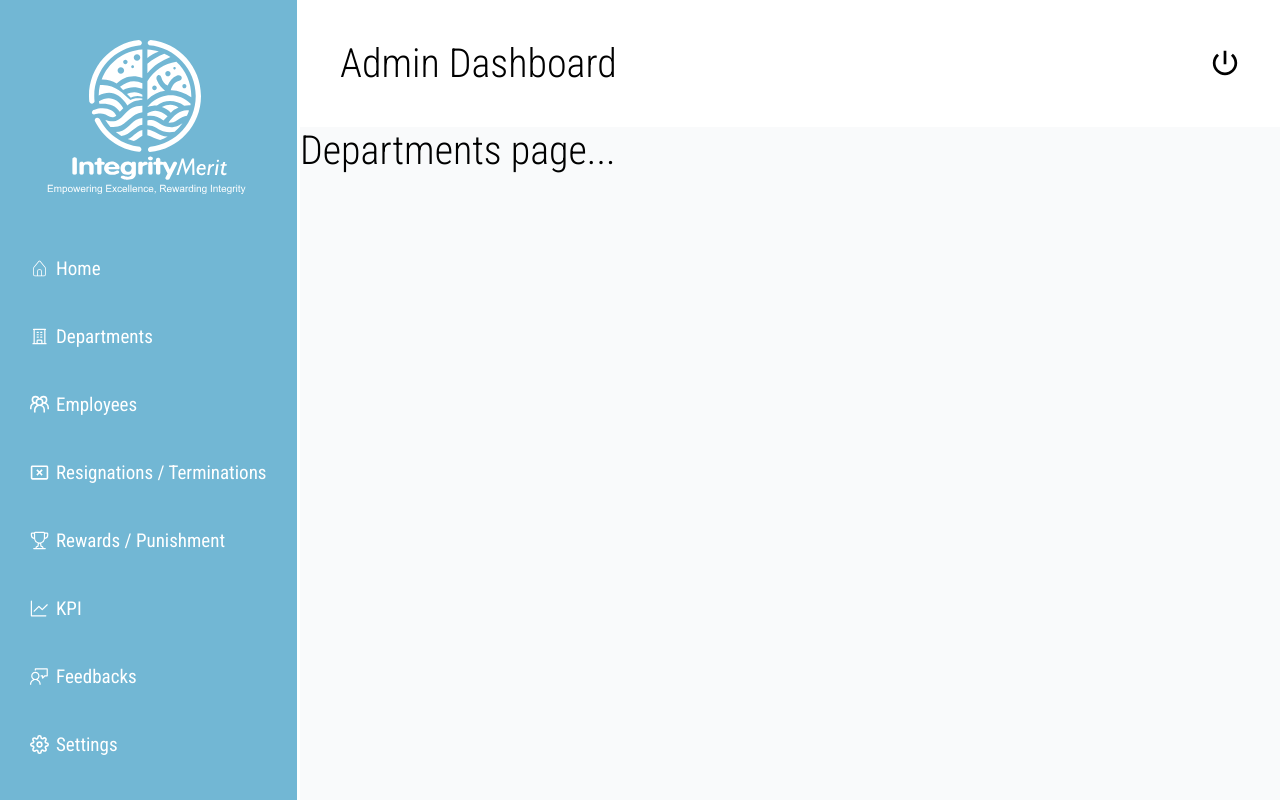
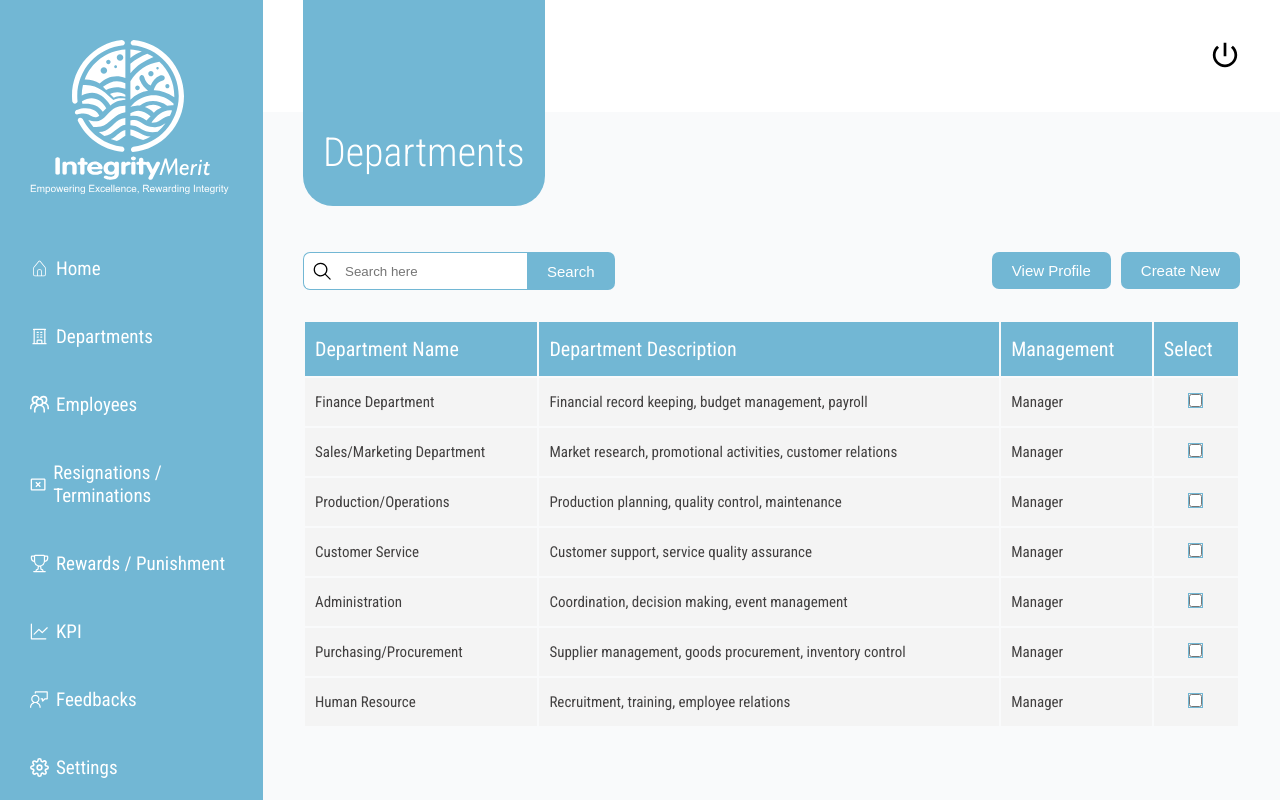
Before and after one commit to Amusah/Integrity-merit, a React (Vite) app: page /departments in a window 1280 px wide. Shown: the top 800 px of the page. Built offline with nearby package versions, Linux system fonts and the light colour scheme.

Commit message:
Laid out departments route

```diff
--- a/src/components/AppLayout.jsx
+++ b/src/components/AppLayout.jsx
@@ -1,19 +1,27 @@
-import { Outlet } from "react-router-dom";
+import { Outlet, useLocation } from "react-router-dom";
+import { styled } from "styled-components";
+import { breakPoints } from "../styles/breakpoints";
 
 import Sidebar from "./Sidebar";
 import Header from "./Header";
-import { styled } from "styled-components";
 import Container from "./Container";
+import TitleBadge from "./TitleBadge";
 
 const StyledAppLayout = styled.div`
-  display: grid;
+  /* display: grid;
   grid-template-columns: 30rem 1fr;
-  grid-template-rows: auto 1fr;
-  min-height: 100vh;
+  grid-template-rows: auto 1fr; */
+  /* position: relative; */
+  /* min-height: 100vh; */
 
-  & .aside {
-    position: relative;
-    grid-row: 1 / -1;
+  display: flex;
+
+  & .mainContainer{
+    width: 100%;
+  }
+
+  ${breakPoints.laptopScreen} {
+    /* position: relative; */
   }
 `;
 
@@ -23,17 +31,28 @@ const Main = styled.main`
 `;
 
 const AppLayout = () => {
+  const { pathname } = useLocation();
+  const location = pathname.split("/")[1];
+
+  //location === "dashboard" ? `Admin ${location}` : `${location}`;
+  // const pageTitle =
+  console.log(location);
+
   return (
     <StyledAppLayout>
-      <Header>
-        <h1>Admin Dashboard</h1>
-      </Header>
-      <div className="aside">
-        <Sidebar />
+      <Sidebar />
+      <div className="mainContainer">
+        <Header>
+          {location === "dashboard" ? (
+            <h1>Admin Dashboard</h1>
+          ) : (
+            <TitleBadge pageTitle={location} />
+          )}
+        </Header>
+        <Main>
+          <Outlet />
+        </Main>
       </div>
-      <Main>
-        <Outlet />
-      </Main>
     </StyledAppLayout>
   );
 };
--- a/src/components/Header.jsx
+++ b/src/components/Header.jsx
@@ -1,3 +1,5 @@
+import { useLocation } from "react-router-dom";
+
 import { styled } from "styled-components";
 import { IoMdPower } from "react-icons/io";
 
@@ -7,12 +9,18 @@ const StyledHeader = styled.header`
   justify-content: space-between;
   align-items: center;
   padding: 4rem 4rem;
-`
+  position: relative;
+  /* margin-bottom: 10rem; */
+`;
 const iconStyles = {
   cursor: "pointer",
-}
+  marginLeft: 'auto'
+};
 
 const Header = ({ children }) => {
+  const { pathname } = useLocation();
+  const location = pathname.split("/")[1];
+
   return (
     <StyledHeader>
       {children}
@@ -21,6 +29,6 @@ const Header = ({ children }) => {
       </span>
     </StyledHeader>
   );
-}
+};
 
-export default Header
+export default Header;
--- a/src/components/MainNav.jsx
+++ b/src/components/MainNav.jsx
@@ -10,6 +10,7 @@ import { GoTrophy } from "react-icons/go";
 import { GoGraph } from "react-icons/go";
 import { VscFeedback } from "react-icons/vsc";
 import { FiSettings } from "react-icons/fi";
+import { breakPoints } from "../styles/breakpoints";
 
 const NavList = styled.ul`
   display: flex;
@@ -17,7 +18,7 @@ const NavList = styled.ul`
   justify-content: center;
   flex-direction: column;
   gap: 4.5rem;
-  align-items: left
+  /* align-items: left; */
 `;
 
 const StyledNavLink = styled(NavLink)`
@@ -39,9 +40,6 @@ const StyledNavLink = styled(NavLink)`
     text-underline-offset: 1rem;
   }
 
-  /* & span{
-    display: none;
-  } */
 `;
 
 const iconStyle = {
@@ -52,52 +50,52 @@ const iconStyle = {
 const MainNav = () => {
   return (
     <nav>
-      <NavList>
+      <NavList className="navList">
         <li>
-          <StyledNavLink to="/">
-            <CiHome />
+          <StyledNavLink className="navLink" to="/">
+            <CiHome className="icon" />
             <span>Home</span>
           </StyledNavLink>
         </li>
         <li>
-          <StyledNavLink to="/departments">
-            <HiOutlineBuildingOffice />
+          <StyledNavLink className="navLink" to="/departments">
+            <HiOutlineBuildingOffice className="icon" />
             <span>Departments</span>
           </StyledNavLink>
         </li>
         <li>
-          <StyledNavLink to="/employees">
-            <GrGroup />
+          <StyledNavLink className="navLink" to="/employees">
+            <GrGroup className="icon" />
             <span>Employees</span>
           </StyledNavLink>
         </li>
         <li>
-          <StyledNavLink to="/resignations">
-            <MdOutlineCancelPresentation />
+          <StyledNavLink className="navLink" to="/resignations">
+            <MdOutlineCancelPresentation className="icon" />
             <span>Resignations / Terminations</span>
           </StyledNavLink>
         </li>
         <li>
-          <StyledNavLink to="/rewards">
-            <GoTrophy />
+          <StyledNavLink className="navLink" to="/rewards">
+            <GoTrophy className="icon" />
             <span>Rewards / Punishment</span>
           </StyledNavLink>
         </li>
         <li>
-          <StyledNavLink to="/kpi">
-            <GoGraph />
+          <StyledNavLink className="navLink" to="/kpi">
+            <GoGraph className="icon" />
             <span>KPI</span>
           </StyledNavLink>
         </li>
         <li>
-          <StyledNavLink to="/feedbacks">
-            <VscFeedback />
+          <StyledNavLink className="navLink" to="/feedbacks">
+            <VscFeedback className="icon" />
             <span>Feedbacks</span>
           </StyledNavLink>
         </li>
         <li>
-          <StyledNavLink>
-            <FiSettings />
+          <StyledNavLink className="navLink">
+            <FiSettings className="icon" />
             <span>Settings</span>
           </StyledNavLink>
         </li>
--- a/src/components/Sidebar.jsx
+++ b/src/components/Sidebar.jsx
@@ -5,26 +5,33 @@ import MainNav from "./MainNav"
 import Profile from "./Profile";
 import Logo from './Logo';
 import { desktop } from "../assets"
+import { breakPoints } from "../styles/breakpoints";
 
 
 const StyledSidebar = styled.aside`
   background-color: var(--light-primary);
   padding: 4rem 3rem;
-
   /* grid-row: 1 / -1; */
   display: flex;
   flex-direction: column;
   gap: 3.2rem;
-  min-height: 100vh;
-  position: absolute;
+  /* width: 30%; */
+  /* min-height: 100vh; */
+
+  ${breakPoints.laptopScreen} {
+    /* position: absolute; */
+    /* left: -20%; */
+    /* z-index: 5; */
+  }
+
+  /* right: 90%; */
   /* left: -50%; */
-
 `;
 
 
 const Sidebar = () => {
   return (
-    <StyledSidebar>
+    <StyledSidebar className="sideBar">
       <Logo src={desktop.logo} />
       <MainNav />
       <Profile />
--- /dev/null
+++ b/src/components/TitleBadge.jsx
@@ -0,0 +1,29 @@
+import styled from "styled-components";
+
+const Badge = styled.div`
+  background-color: var(--light-primary);
+  color: #fff;
+  /* width: 20rem; */
+  height: 30rem;
+  padding: 3rem 2rem;
+  border-bottom-left-radius: 3rem;
+  border-bottom-right-radius: 3rem;
+  display: flex;
+  align-items: flex-end;
+  text-transform: capitalize;
+  position: absolute;
+  & div {
+  }
+`;
+
+function TitleBadge({ pageTitle }) {
+  return (
+    <Badge>
+      <div>
+        <h1>{pageTitle}</h1>
+      </div>
+    </Badge>
+  );
+}
+
+export default TitleBadge;
--- a/src/index.js
+++ b/src/index.js
@@ -1,4 +1,4 @@
-import { desktop } from './assets';
+import { desktop } from "./assets";
 
 const { holiday, leave, notice, permissions, salary, birthday } = desktop;
 
@@ -111,3 +111,54 @@ export const features = [
   //   id:
   // }
 ];
+
+export const departments = [
+  {
+    id: "finanace",
+    name: "Finance Department",
+    description: "Financial record keeping, budget management, payroll",
+    management: "Manager",
+  },
+
+  {
+    id: "sales",
+    name: "Sales/Marketing Department",
+    description: "Market research, promotional activities, customer relations",
+    management: "Manager",
+  },
+
+  {
+    id: "production",
+    name: "Production/Operations",
+    description: "Production planning, quality control, maintenance",
+    management: "Manager",
+  },
+
+  {
+    id: "customer-service",
+    name: "Customer Service",
+    description: "Customer support, service quality assurance",
+    management: "Manager",
+  },
+
+  {
+    id: "administration",
+    name: "Administration",
+    description: "Coordination, decision making, event management",
+    management: "Manager",
+  },
+
+  {
+    id: "purchasing",
+    name: "Purchasing/Procurement",
+    description: "Supplier management, goods procurement, inventory control",
+    management: "Manager",
+  },
+
+  {
+    id: 'human-resource',
+    name: "Human Resource",
+    description: "Recruitment, training, employee relations",
+    management: "Manager",
+  },
+];
--- a/src/pages/Departments.jsx
+++ b/src/pages/Departments.jsx
@@ -1,9 +1,170 @@
+import { Link } from "react-router-dom";
+import styled from "styled-components";
+import { GoSearch } from "react-icons/go";
+
+import { departments } from "..";
+import Container from "../components/Container";
+
+const FormWrapper = styled.div`
+  margin-top: 10rem;
+  display: flex;
+  justify-content: space-between;
+
+  & form {
+    display: flex;
+    /* align-items: center; */
+    span {
+      padding: 0.8rem;
+      border: 0.1rem solid var(--light-primary);
+      border-right: none;
+      border-top-left-radius: 0.7rem;
+      border-bottom-left-radius: 0.7rem;
+      background-color: #fff;
+      display: flex;
+      align-items: center;
+
+      .icon {
+        font-size: 2rem;
+      }
+    }
+
+    input {
+      padding: 1rem 0.5rem;
+      border: 0.1rem solid var(--light-primary);
+      border-left: none;
+      border-right: none;
+      outline: none;
+    }
+
+    button {
+      background-color: var(--light-primary);
+      border: none;
+      padding: 1rem 2rem;
+      color: #fff;
+      font-size: 1.5rem;
+      border-top-right-radius: 0.7rem;
+      border-bottom-right-radius: 0.7rem;
+      cursor: pointer;
+      /* border-radius: .7rem; */
+    }
+  }
+
+  & .actionBtn button {
+    background-color: var(--light-primary);
+    border: none;
+    padding: 1rem 2rem;
+    color: #fff;
+    font-size: 1.5rem;
+    cursor: pointer;
+    border-radius: 0.7rem;
+
+    &:not(:last-child) {
+      margin-right: 1rem;
+    }
+  }
+`;
+
+const Table = styled.table`
+  margin-top: 3rem;
+  width: 100%;
+
+  thead {
+    background-color: var(--light-primary);
+
+    tr {
+      /* display: flex; */
+      /* justify-content: space-between; */
+    }
+
+    tr td {
+      padding: 1.5rem 1rem;
+      font-size: 2rem;
+      color: #fff;
+      font-weight: normal;
+    }
+  }
+
+  tbody {
+    /* background-color: #f4f4f4; */
+    tr {
+      background-color: #f4f4f4;
+    }
+    tr td {
+      padding: 1.5rem 1rem;
+      font-size: 1.5rem;
+
+      &:last-child {
+        text-align: center;
+      }
+
+      .link {
+        color: #424040;
+      }
+    }
+
+    tr input[type="checkbox"] {
+      accent-color: var(--light-primary);
+      outline: 0.1rem solid var(--light-primary);
+      /* color: #fff; */
+      /* width: 5rem; */
+    }
+
+  }
+`;
+
 function Departments() {
   return (
-    <h1>
-      Departments page...
-    </h1>
-  )
+    <Container>
+      <FormWrapper>
+        <form action="">
+          <span>
+            <GoSearch className="icon" />
+          </span>
+          <input type="text" placeholder="Search here" />
+          <button>Search</button>
+        </form>
+        <span className="actionBtn">
+          <button>View Profile</button>
+          <button>Create New</button>
+        </span>
+      </FormWrapper>
+
+      <Table>
+        <thead>
+          <tr>
+            <td>Department Name</td>
+            <td>Department Description</td>
+            <td>Management</td>
+            <td>Select</td>
+          </tr>
+        </thead>
+        <tbody>
+          {departments.map((department) => (
+            <tr key={department.id}>
+              <td>
+                <Link to={`/${department.id}`} className="link">
+                  {department.name}
+                </Link>
+              </td>
+              <td>
+                <Link to={`/${department.id}`} className="link">
+                  {department.description}
+                </Link>
+              </td>
+              <td>
+                <Link to={`/${department.id}`} className="link">
+                  {department.management}
+                </Link>
+              </td>
+              <td>
+                <input type="checkbox" />
+              </td>
+            </tr>
+          ))}
+        </tbody>
+      </Table>
+    </Container>
+  );
 }
 
-export default Departments
+export default Departments;
--- a/src/styles/breakpoints.js
+++ b/src/styles/breakpoints.js
@@ -1,3 +1,14 @@
-export const screens = {
+const screens = {
+  laptop: 'max-width: 980px',
+  mobileLg: 'max-width: 450px',
+  tablet: 'max-width: 760px'
+}
 
-}
+
+const breakPoints = {
+  laptopScreen: `@media screen and (${screens.laptop})`
+};
+
+
+
+export { breakPoints }
--- a/src/styles/mixins.js
+++ b/src/styles/mixins.js
@@ -17,4 +17,6 @@ import { styled } from "styled-components";
 `;
 
 
+
+
 export { fontRegular, fontBold, fontSemiBold};
```
Also changed, not shown: src/styles/GlobalStyles.js (+52 -1 lines).
